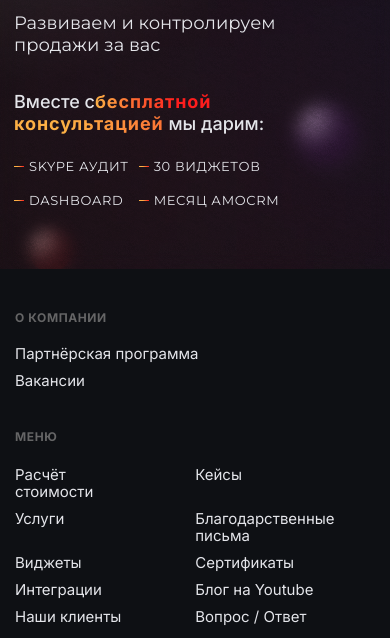
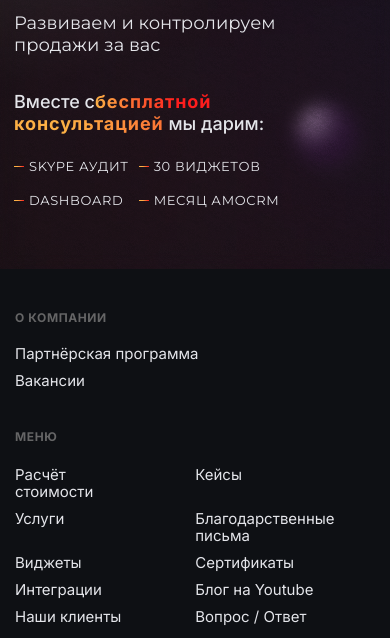
Before and after one commit to k3499/WELBEX, a React app: page / in a window 390 px wide. Shown: the part 206-844 px from the top of the page. Built offline with nearby package versions, Linux system fonts and the light colour scheme.

Commit message:
fix red ball

```diff
--- a/src/components/App/App.css
+++ b/src/components/App/App.css
@@ -100,7 +100,7 @@
     width: 43px;
     height: 43px;
     left: 29px;
-    top: 435px;
+    top: 483px;
   }
   .background__red-ball-small{
     display: none;
```
